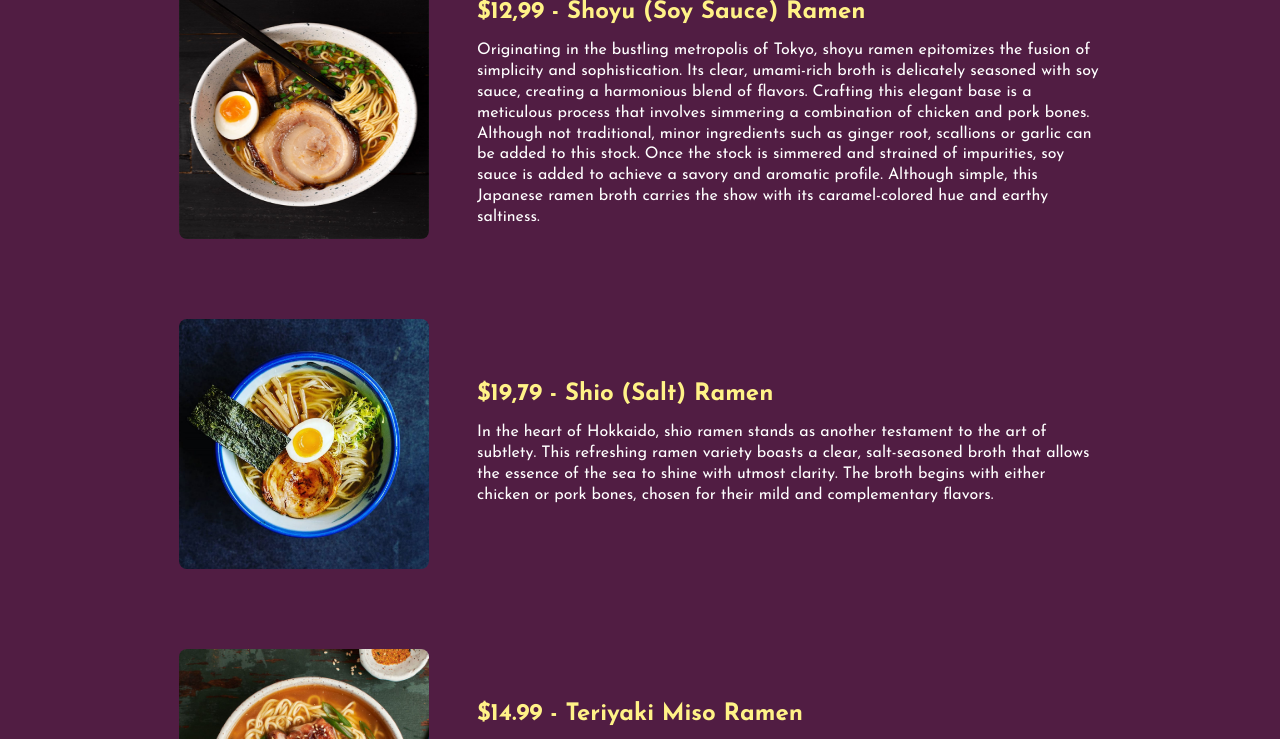
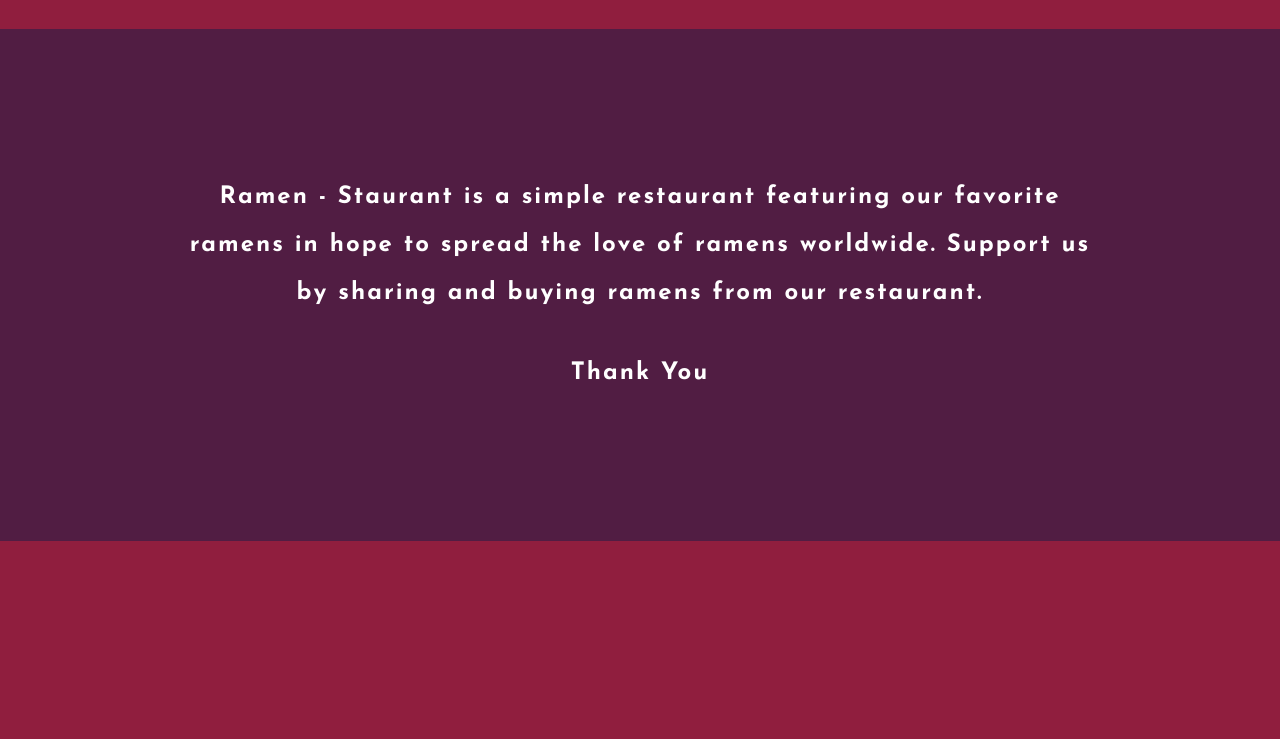
Before and after one commit to wiriim/restaurant-page, a website built with webpack: page src/template.html in a window 1280 px wide. Shown: the part 183-922 px from the top of the page. After the commit the page ends 800 px from the top, so only its background shows below. Built offline with nearby package versions, Linux system fonts and the light colour scheme.

Commit message:
Add about page

```diff
--- a/src/styles.css
+++ b/src/styles.css
@@ -145,3 +145,36 @@ nav button:hover{
     height: 100%;
     line-height: 1.3rem;
 }
+
+/* About Page */
+.about-page{
+    display: flex;
+    flex-direction: column;
+    gap: 2rem;
+    height: 80vh;
+}
+.about-page .container{
+    width: 100%;
+    padding: 1rem;
+    background-color: #511D43;
+    color: white;
+}
+.about-page .container:nth-child(2){
+    display: flex;
+    flex-direction: column;
+    gap: 2rem;
+    width: 100%;
+    height: 80%;
+    padding: 1rem;
+    background-color: #511D43;
+    color: white;
+    display: flex;
+    justify-content: center;
+    align-items: center;
+}
+.about-page .container:nth-child(2) h2{
+    width: 75%;
+    line-height: 3rem;
+    letter-spacing: 2px;
+    text-align: center;
+}
--- a/src/template.html
+++ b/src/template.html
@@ -35,7 +35,7 @@
                 <img src="images/ramen-complex.jpg" alt="ramen-complex" width="300" height="300">
             </div>
         </div> -->
-        <div class="menu-page">
+        <!-- <div class="menu-page">
             <div class="menu">
                 <img src="images/shoyu-ramen.jpg" alt="shoyu-ramen" width="250" height="250">
                 <div class="description">
@@ -65,12 +65,26 @@
                 </div>
             </div>
             <div class="menu">
-                <img src="images/tantanmen-ramen.jpg" alt="tantanmen-ramen" width="250" height="250">
+                <img src="images/tantanmen-ramen.jpg" alt="tantanmen-ramen~" width="250" height="250">
                 <div class="description">
                     <h2>$11,99 - Tantanmen (Sesame-Based) Ramen</h2>
                     <p>Tantanmen, while not native to Japan, has found its place in the country's ramen culture. This spicy and creamy broth draws inspiration from Sichuan cuisine, resulting in a fiery culinary adventure that carries a touch of its Chinese heritage. Tantanmen's origins trace back to the Sichuan province of China, where the dish is known as dan dan noodles. In its traditional Chinese form, this dish features a rich and spicy sauce made from ground Sichuan peppercorns, chile oil, sesame paste and minced pork. The heat and complexity of Sichuan flavors shine through, providing a robust, fiery and aromatic dressing for the noodles.</p>
                 </div>
             </div>
+        </div> -->
+        <div class="about-page">
+            <div class="container">
+                <h1>Ramen - Staurant</h1>
+            </div>
+            <div class="container">
+                <h2>
+                    Ramen - Staurant is a simple restaurant featuring our favorite ramens in hope to spread the love of ramens worldwide.
+                    Support us by sharing and buying ramens from our restaurant.
+                </h2>
+                <h2>
+                    Thank You
+                </h2>
+            </div>
         </div>
     </div>
 </body>
```
